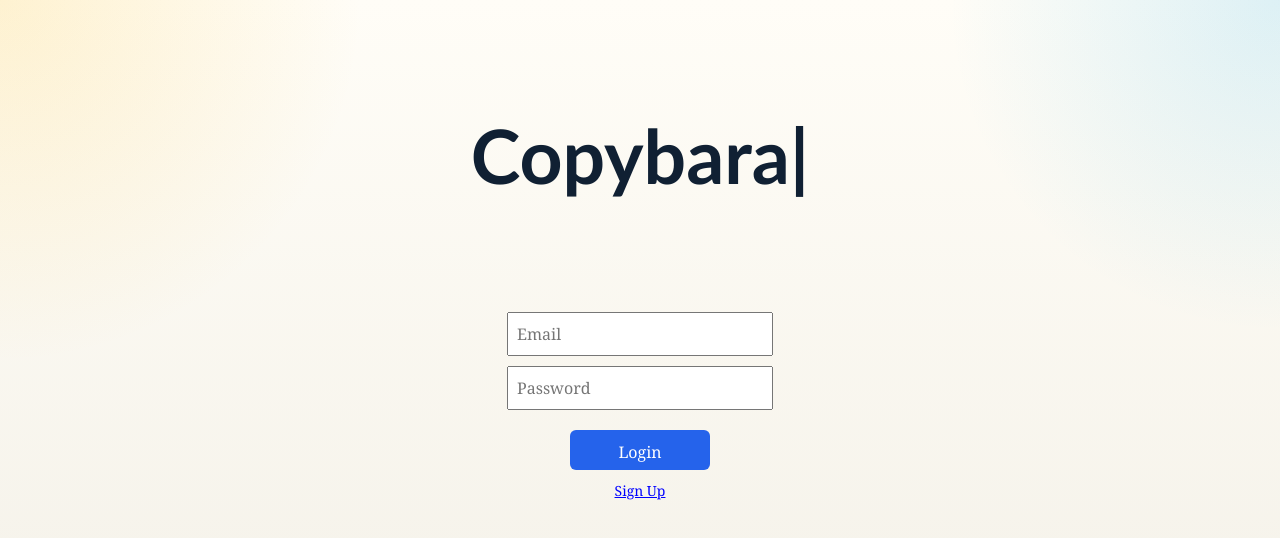
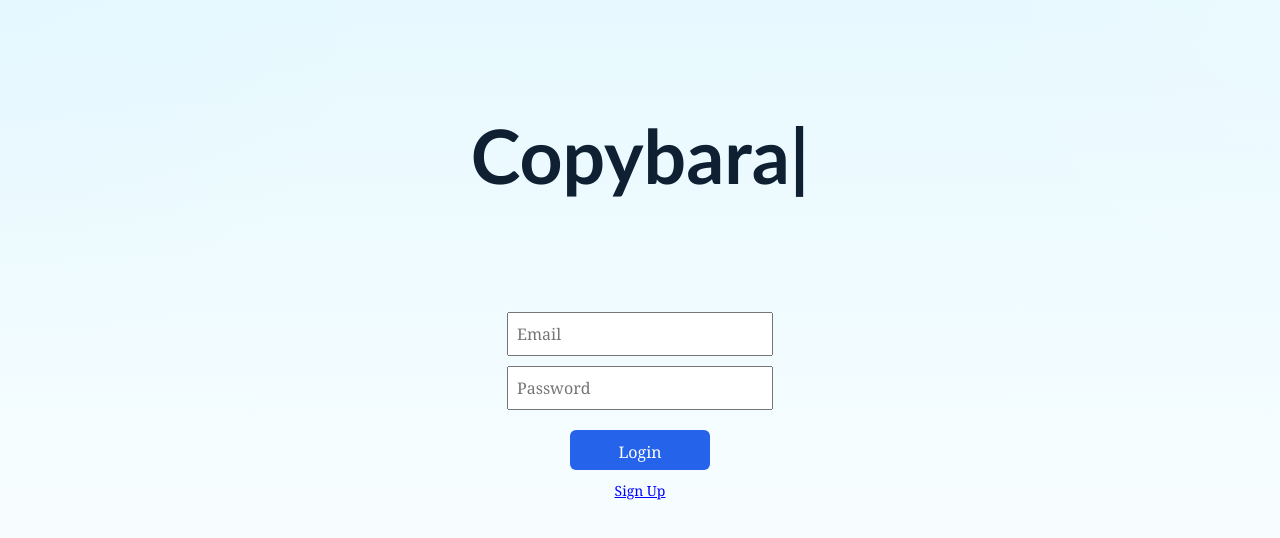
Before and after one commit to VenkatCSClasses/project2-group6, a React (Vite) app in the folder word-processor/: page /login in a window 1280 px wide. Shown: the top 538 px of the page. Built offline with nearby package versions, Linux system fonts and the light colour scheme; what @yoopta/editor would draw is missing.

Commit message:
background color change

```diff
--- a/word-processor/src/index.css
+++ b/word-processor/src/index.css
@@ -4,9 +4,9 @@
   font-weight: 400;
   color: #102033;
   background:
-    radial-gradient(circle at top left, rgba(251, 191, 36, 0.18), transparent 24%),
-    radial-gradient(circle at top right, rgba(14, 165, 233, 0.14), transparent 22%),
-    linear-gradient(180deg, #fffdf7 0%, #f2efe6 100%);
+    radial-gradient(circle at top left, rgba(217, 240, 255, 0.18), transparent 24%),
+    radial-gradient(circle at top right, rgba(255, 255, 255, 0.14), transparent 22%),
+    linear-gradient(180deg, #e7f9ff 0%, #ffffff 100%);
   font-synthesis: none;
   text-rendering: optimizeLegibility;
   -webkit-font-smoothing: antialiased;
```
